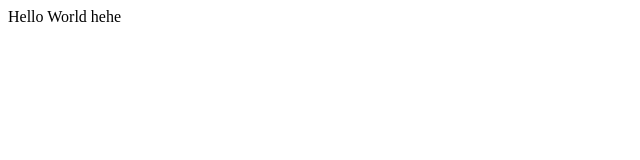
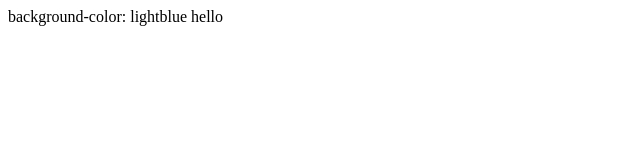
Before and after one commit to celine0106/CarLos, a plain HTML site: page index.html in a window 1280 px wide. Shown: the whole page, without its empty margins (0-640 px from the left). Drawn offline with Linux system fonts and the light colour scheme.

```diff
--- a/index.html
+++ b/index.html
@@ -2,7 +2,8 @@
     <head>
         <body>
             <p>
-                Hello World hehe
+                background-color: lightblue
+                hello
             </p>
         </body>
     </head>
```
